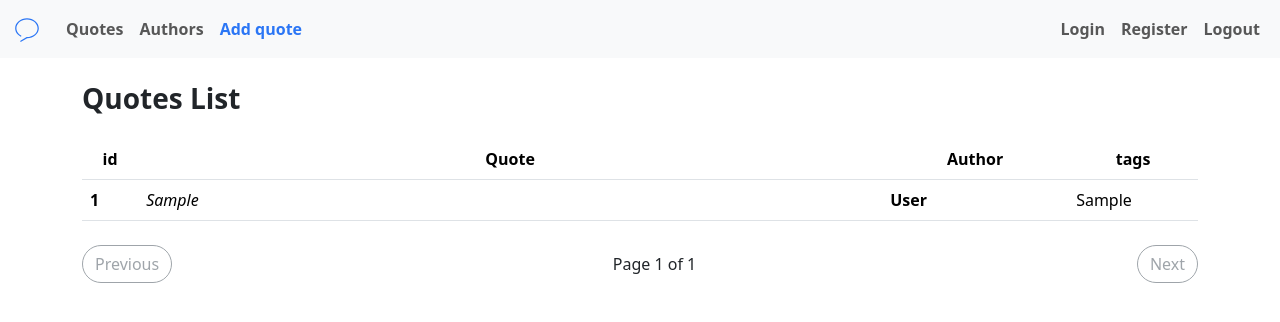
After one commit to NilKad/goit-python-web-hw10, a Django app: page /quotes/ in a window 1280 px wide. The commit adds this page. Shown: the top 322 px of the page. Run offline with Django 5.2, Linux system fonts and the light colour scheme; tables that the repository leaves empty hold one stand-in row (values such as "Sample post").

Commit message:
quote edit list

```diff
--- a/app_quotes/app_quotes/templates/app_quotes/header.html
+++ b/app_quotes/app_quotes/templates/app_quotes/header.html
@@ -21,7 +21,7 @@
               <a {% if request.path == "/author/" %} class="nav-link active" {% else %} class="nav-link" {% endif %} href="{% url 'app_author:author_list' %}">Authors</a>
             </li>
             <li class="nav-item">
-              <a class="nav-link" href="/">Add quote</a>
+              <a {% if request.path == "/quotes/" %} class="nav-link active" {% else %} class="nav-link" {% endif %} href="{% url "quotes_list" %}">Add quote</a>
             </li>
             {% comment %} <li class="nav-item">
               <a class="nav-link" href="#">Pricing</a>
--- a/app_quotes/app_quotes/templates/app_quotes/index.html
+++ b/app_quotes/app_quotes/templates/app_quotes/index.html
@@ -24,12 +24,16 @@
     <div class="d-flex justify-content-between align-items-center pt-2 pb-2 mb-5">
       {% if page_obj.has_previous %}
         <a href="?page={{ page_obj.previous_page_number }}" class="btn btn-outline-primary rounded-pill">Previous</a>
+      {% else %}
+        <a href="" class="btn btn-outline-secondary rounded-pill disabled">Previous</a>
       {% endif %}
 
       <span>Page {{ page_obj.number }} of {{ page_obj.paginator.num_pages }}</span>
 
       {% if page_obj.has_next %}
         <a href="?page={{ page_obj.next_page_number }}" class="btn btn-outline-primary rounded-pill">Next</a>
+      {% else %}
+        <a href="" class="btn btn-outline-secondary rounded-pill disabled">Next</a>
       {% endif %}
     </div>
   </div>
--- /dev/null
+++ b/app_quotes/app_quotes/templates/app_quotes/quotes_list.html
@@ -0,0 +1,59 @@
+{% extends 'app_quotes/base.html' %}
+
+{% block title %}
+  <title>Quotes List</title>
+{% endblock %}
+
+{% block content %}
+  <div class="container">
+    <div class="row mb-3">
+      <div class="col-12 d-flex justify-content-between align-items-center">
+        <h1 class="fs-3 fw-bold">Quotes List</h1>
+        {% comment %} <a href="{% url 'app_author:author_add' %}" class="btn btn-outline-primary">Add a new author</a> {% endcomment %}
+      </div>
+    </div>
+
+    <table class="table align-middle">
+      <thead class="text-center">
+        <tr>
+          <th class="col">id</th>
+          <th class="col">Quote</th>
+          <th class="col-2">Author</th>
+          <th class="col">tags</th>
+          {% comment %} <th>Author</th> {% endcomment %}
+        </tr>
+      </thead>
+      <tbody>
+        {% for quote in page_obj %}
+          <tr class="col">
+            <th class="">{{ quote.pk }}</th>
+            <td class="col-8 fst-italic">{{ quote.quote }}</td>
+            <td class="fw-semibold">{{ quote.author.fullname }}</td>
+            <td>{{ quote.tags|join:', ' }}</td>
+            {% comment %} <td>
+              {% endcomment %}
+              {% comment %} <a href="{% url 'app_author:author_edit' author.pk %}">Edit</a> {% endcomment %}
+              {% comment %}
+            </td> {% endcomment %}
+          </tr>
+        {% endfor %}
+      </tbody>
+    </table>
+    <div class="d-flex justify-content-between align-items-center pt-2 pb-2 mb-5">
+      {% if page_obj.has_previous %}
+        <a href="?page={{ page_obj.previous_page_number }}" class="btn btn-outline-primary rounded-pill">Previous</a>
+      {% else %}
+        <a href="" class="btn btn-outline-secondary rounded-pill disabled">Previous</a>
+      {% endif %}
+
+      <span>Page {{ page_obj.number }} of {{ page_obj.paginator.num_pages }}</span>
+      {% if page_obj.has_next %}
+        <a href="?page={{ page_obj.next_page_number }}" class="btn btn-outline-primary rounded-pill">Next</a>
+      {% else %}
+        <a href="" class="btn btn-outline-secondary rounded-pill disabled">Next</a>
+      {% endif %}
+
+
+    </div>
+  </div>
+{% endblock %}
--- a/app_quotes/app_quotes/urls.py
+++ b/app_quotes/app_quotes/urls.py
@@ -25,6 +25,10 @@ app_name = "app_quotes"
 
 urlpatterns = [
     path("", views.index, name="home"),
+    path("quotes/", views.index, name="quotes_list"),
+    path("quotes/add", views.index, name="quotes_add"),
+    path("quotes/edit/<int:id>", views.index, name="quotes_edit"),
+    path("quotes/del/<int:id>", views.index, name="quotes_delete"),
     path("author/", include("app_author.urls"), name="author"),
     path("admin/", admin.site.urls),
 ]
--- a/app_quotes/app_quotes/views.py
+++ b/app_quotes/app_quotes/views.py
@@ -7,16 +7,25 @@ from .models import Quote
 
 def convert_fullname_to_link(name):
     result = re.sub(r"\.\s|\s|\.", "-", name)
-    print(f"result: '{result}'")
+    # print(f"result: '{result}'")
     return result
 
 
 def index(request):
     quotes = Quote.objects.all()
     page_number = request.GET.get("page")
-    # per_page = request.GET.get("per_page")
-    per_page = 10
+    per_page = request.GET.get("per_page")
+    print(f"GET {request.path}")
+    print(f"GET {request.path_info}")
+    if not per_page:
+        per_page = 10
+    is_edit = False
+    if request.path == "/quotes/":
+        is_edit = True
+        per_page = 30
     paginator = Paginator(quotes, per_page)
+
+    # Создание ссылки для старницы автора из fullname
     for quote in quotes:
         quote.tags = quote.tags.split(",")
         fullname_uri = convert_fullname_to_link(quote.author.fullname)
@@ -27,7 +36,12 @@ def index(request):
 
     page_obj = paginator.get_page(page_number)
 
-    return render(request, "app_quotes/index.html", {"page_obj": page_obj})
+    if is_edit:
+        print("@@@@   EDIT    @@@@@")
+        return render(request, "app_quotes/quotes_list.html", {"page_obj": page_obj})
+        ...
+    else:
+        return render(request, "app_quotes/index.html", {"page_obj": page_obj})
 
 
 def custom_404_view(request, exception):
```
